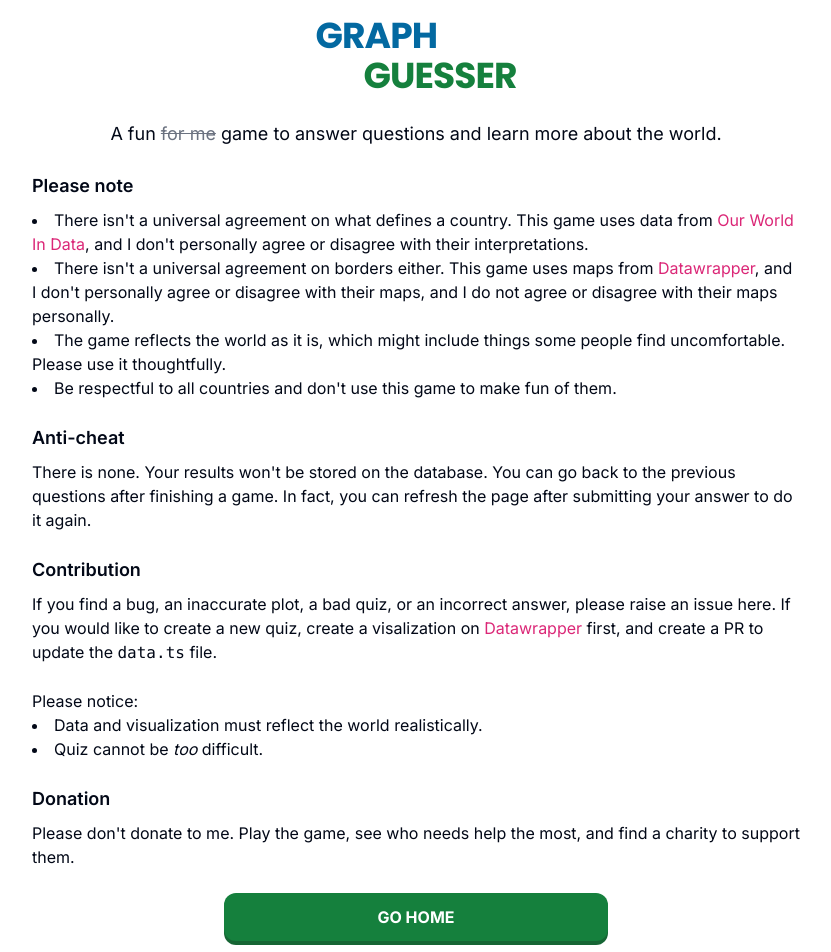
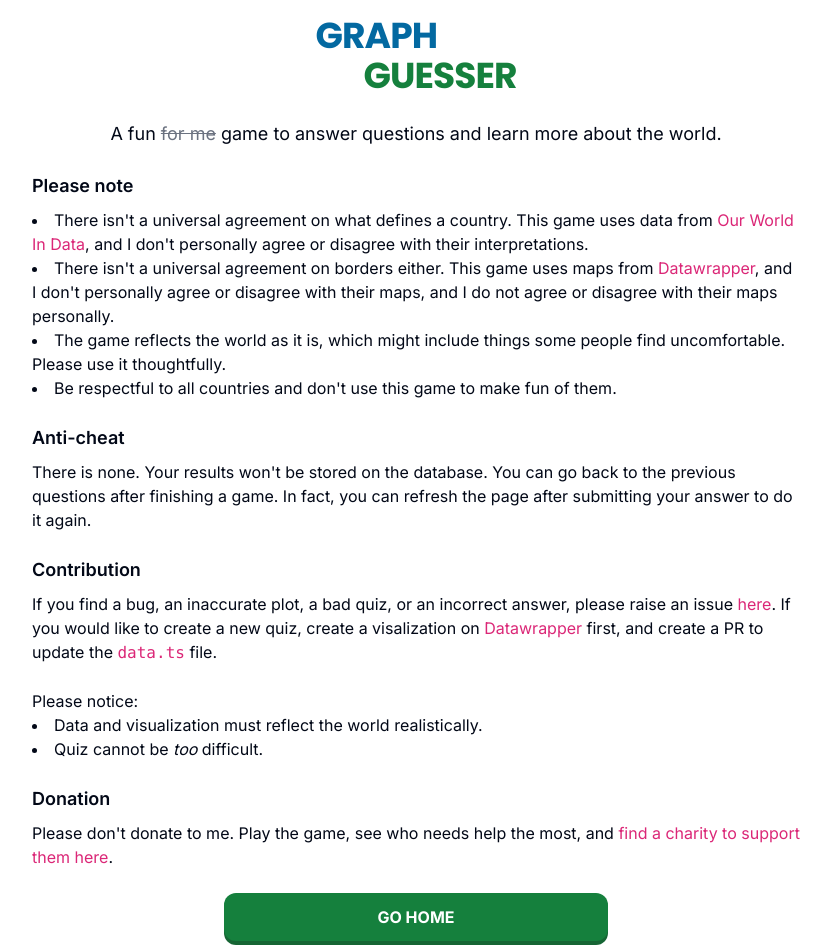
Before and after one commit to BurgerBurglar/graph-guesser, a Next.js app: page /about in a window 1280 px wide. Shown: the top 952 px of the page, without its empty margins (224-1055 px from the left). Built offline with nearby package versions, Linux system fonts and the light colour scheme.

Commit message:
add home link to donation page

```diff
--- a/src/app/about/page.tsx
+++ b/src/app/about/page.tsx
@@ -62,6 +62,7 @@ const Results: NextPage = () => {
           <Link
             href="https://github.com/BurgerBurglar/graph-guesser"
             target="_blank"
+            className="text-pink-600 hover:underline"
           >
             here
           </Link>
@@ -77,6 +78,7 @@ const Results: NextPage = () => {
           <Link
             href="https://github.com/BurgerBurglar/graph-guesser/blob/main/src/data.ts"
             target="_blank"
+            className="text-pink-600 hover:underline"
           >
             <code>data.ts</code>
           </Link>{" "}
@@ -92,7 +94,11 @@ const Results: NextPage = () => {
         <h2 className="pb-2 text-lg font-semibold">Donation</h2>
         <p className="pb-0">
           Please don&apos;t donate to me. Play the game, see who needs help the
-          most, and find a charity to support them.
+          most, and{" "}
+          <Link href="/donation" className="text-pink-600 hover:underline">
+            find a charity to support them here
+          </Link>
+          .
         </p>
       </article>
       <Button asChild className="mt-auto w-full sm:max-w-sm">
--- a/src/app/donation/page.tsx
+++ b/src/app/donation/page.tsx
@@ -7,6 +7,8 @@ import { LogoSmall } from "~/components/logos"
 import { Input } from "~/components/ui/input"
 import { CHARITIES } from "~/data"
 import { type ChangeEventHandler, useState } from "react"
+import { Button } from "~/components/ui/button"
+import Link from "next/link"
 
 const Donate: NextPage = () => {
   const [search, setSearch] = useState("")
@@ -41,6 +43,9 @@ const Donate: NextPage = () => {
           <DisplayCard key={charity.link} {...charity} />
         ))}
       </ul>
+      <Button asChild className="max-w-xs w-full mx-auto">
+        <Link href="/">GO HOME</Link>
+      </Button>
     </main>
   )
 }
```
